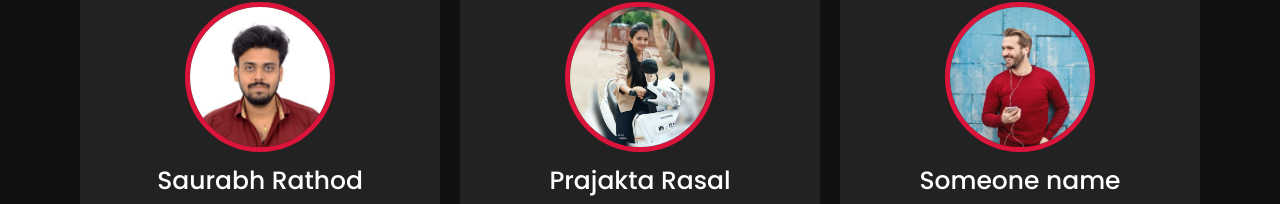
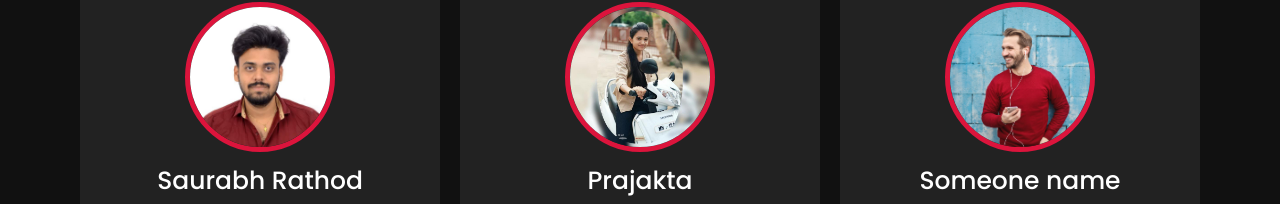
Before and after one commit to saurhubweb/saurabhrathod, a plain HTML site: page index.html in a window 1280 px wide. Shown: the part 2967-3171 px from the top of the page. Drawn offline with nearby package versions, Linux system fonts and the light colour scheme.

Commit message:
Update index.html

```diff
--- a/index.html
+++ b/index.html
@@ -170,7 +170,7 @@
                 <div class="card">
                     <div class="box">
                         <img src="profile-3.jpeg" alt="">
-                        <div class="text">Prajakta Rasal</div>
+                        <div class="text">Prajakta</div>
                         <p>Software Engineer</p>
 						<p>D.Y Patil Pune</p>
 						<p style="color:red">Hidden Detail</p>
```
